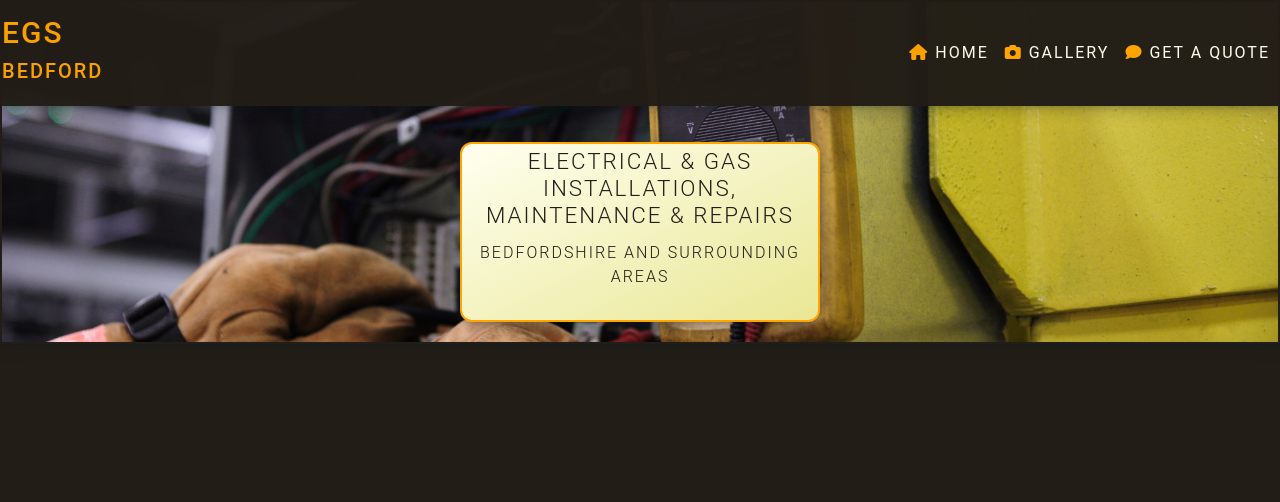
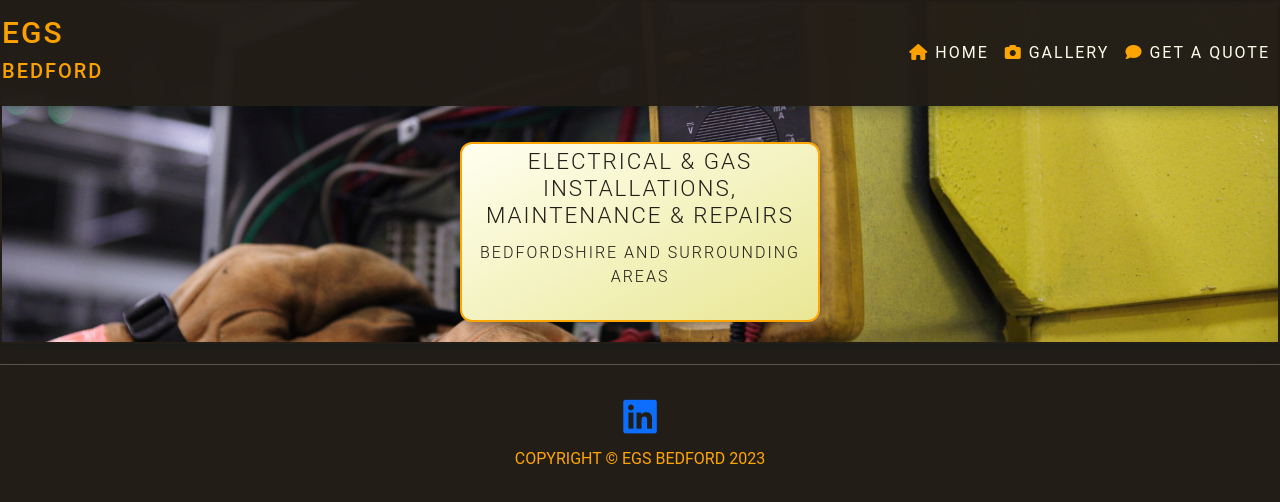
Before and after one commit to GregKaighin/EGS_Bedford_Website, a plain HTML site: page index.html in a window 1280 px wide. Drawn offline with nearby package versions, Linux system fonts and the light colour scheme.

Commit message:
add footer

```diff
--- a/assets/css/style.css
+++ b/assets/css/style.css
@@ -206,3 +206,22 @@ body {
   text-transform: uppercase;
   letter-spacing: 2px;
 }
+/*------------------------------------Footer Social Links*/
+.social-links {
+  margin-top: 24px;
+  font-size: 240%;
+  text-align: center;
+}
+.linkedin-icon {
+  margin-right: 72px;
+  color: #0e76a8;
+
+}
+/* Footer text */
+p.footer-heading {
+  font-family: 'Roboto', sans-serif;
+  color: #ffa500;
+  text-align: center;
+  text-transform: uppercase;
+  font-size: 1em;
+}
--- a/index.html
+++ b/index.html
@@ -49,7 +49,21 @@
             </div>
         </div>
     </header>
+
     <script src="https://kit.fontawesome.com/9885b0515b.js" crossorigin="anonymous"></script>
 </body>
+<footer>
+    <hr class="page-break">
+    <!-- Social-links -->
+    <div class="social-links">
+        <a class="button btn-xxl" href="https://www.linkedin.com/in/gregorykaighin/" target="_blank" rel="noopener"
+            aria-label="LinkedIn link">
+            <i class="linked-in-icon fab fa-linkedin"></i></a>
+    </div>
 
+    <div>
+        <p class="footer-heading">Copyright &copy; EGS Bedford <script>document.write(new Date().getFullYear())</script></p>
+    </div>
+</div>
+</footer>
 </html>
```
